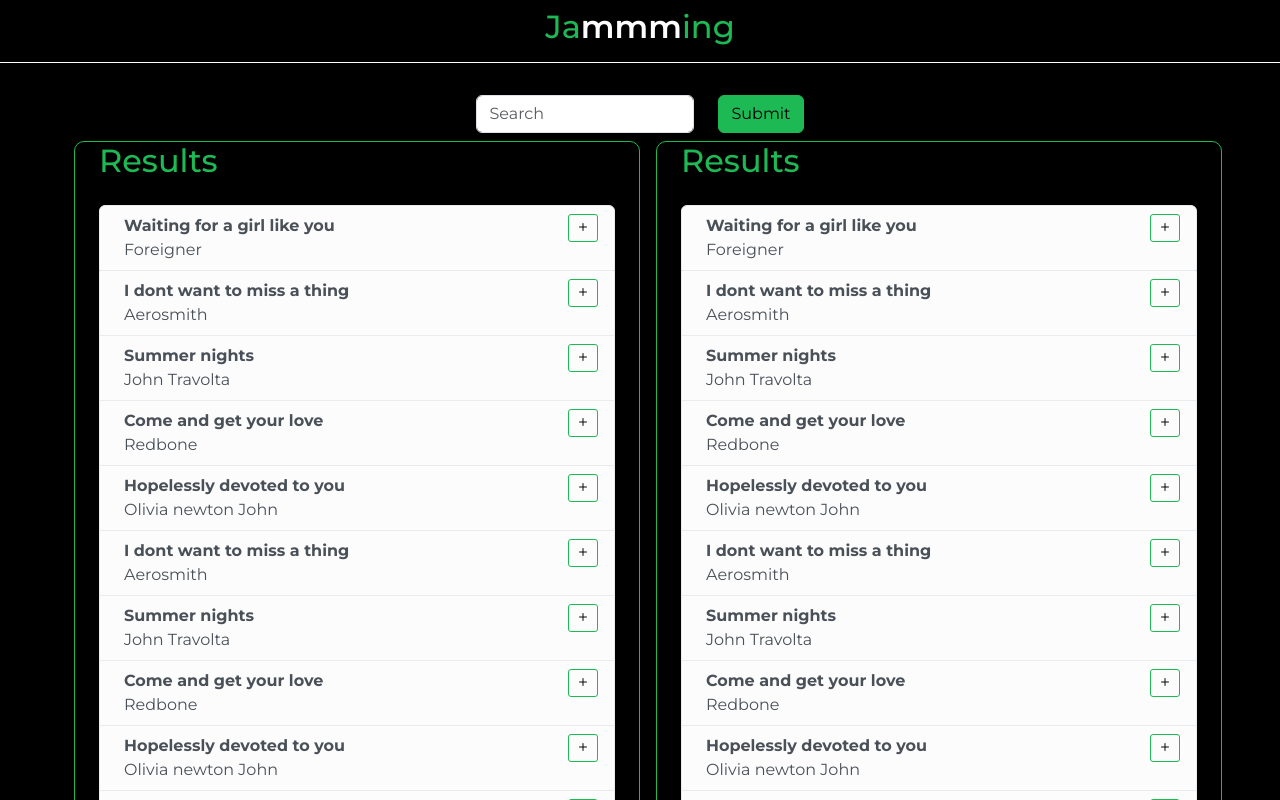
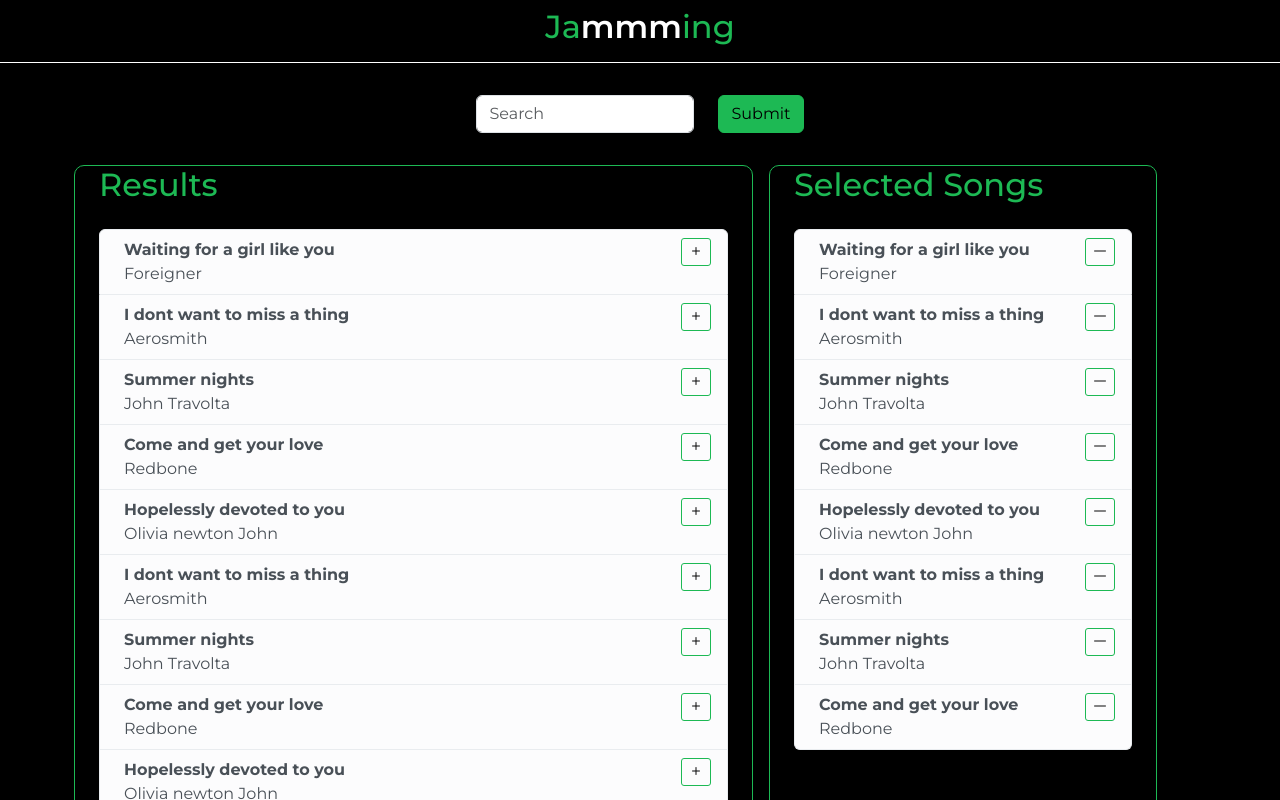
Before and after one commit to Joel-Milla/Jammming, a React (Vite) app: page / in a window 1280 px wide. Shown: the top 800 px of the page. Built offline with nearby package versions, Linux system fonts and the light colour scheme.

Commit message:
Add basic structure of selected songs.

```diff
--- a/src/App.tsx
+++ b/src/App.tsx
@@ -4,8 +4,7 @@ import 'bootstrap-icons/font/bootstrap-icons.css';
 import Title from './Title/Title';
 import SearchBar from './SearchBar/SearchBar';
 import Results from './Results/Results';
-// Own styles
-import './App.css';
+import Songs from './Playlist/Songs'
 
 function App() {
 
@@ -16,7 +15,7 @@ function App() {
         <SearchBar />
         <div className='row gx-5'>
           <Results />
-          <Results />
+          <Songs />
         </div>
       </div>
     </>
--- a/src/Playlist/SongCard.module.css
+++ b/src/Playlist/SongCard.module.css
@@ -0,0 +1,19 @@
+.listItem {
+    justify-content: space-between;
+    align-items: start;
+
+}
+
+.icon {
+    border-radius: 3px;
+    background: transparent;
+    border: 1px solid rgb(29, 185, 84);
+    color: rgb(0, 0, 0);
+}
+
+.icon:hover {
+    border-radius: 3px;
+    background: rgb(29, 185, 84);
+    border: 1px solid rgb(0, 0, 0);
+    color: rgb(255, 255, 255);
+}
--- a/src/Playlist/SongCard.tsx
+++ b/src/Playlist/SongCard.tsx
@@ -0,0 +1,32 @@
+// External libraries
+import ListGroup from 'react-bootstrap/ListGroup';
+// Own styles
+import styles from "./SongCard.module.css"
+
+interface CartProps {
+    name: String,
+    artist: String
+}
+
+function Card({ name, artist }: CartProps) {
+    return (
+        <>
+            <ListGroup.Item
+                as="li"
+                className={`d-flex  ${styles.listItem}`}
+                action variant='light'>
+                <div className="ms-2 me-auto">
+                    <div className="fw-bold">{name}</div>
+                    {artist}
+                </div>
+                <button
+                    aria-label="SelectSong"
+                    className={styles.icon}>
+                    <i className="bi bi-dash-lg"></i>
+                </button>
+            </ListGroup.Item>
+        </>
+    )
+}
+
+export default Card;
--- /dev/null
+++ b/src/Playlist/Songs.module.css
@@ -0,0 +1,7 @@
+.container_results {
+    border-radius: 10px;
+    border: 1px solid rgb(29, 185, 84);
+    color: rgb(29, 185, 84);
+    margin-left: 1rem;
+    margin-bottom: 3rem;
+}
--- a/src/Playlist/Songs.tsx
+++ b/src/Playlist/Songs.tsx
@@ -0,0 +1,19 @@
+// External libraries
+import ListGroup from 'react-bootstrap/ListGroup';
+// Components
+import songs from './mockDataPlst';
+import styles from "./Songs.module.css";
+import Card from "./SongCard";
+
+function Results() {
+    return (
+        <div className={`col col-md-4 ${styles.container_results}`}>
+            <h2 className='mb-4'>Selected Songs</h2>
+            <ListGroup className='mb-4'>
+                {songs.map((song) => <Card name={song.name} artist={song.artist} />)}
+            </ListGroup>
+        </div>
+    )
+}
+
+export default Results;
--- a/src/Results/Results.tsx
+++ b/src/Results/Results.tsx
@@ -7,7 +7,7 @@ import Card from "./Card";
 
 function Results() {
     return (
-        <div className={`col ${styles.container_results}`}>
+        <div className={`col col-md-7 ${styles.container_results}`}>
             <h2 className='mb-4'>Results</h2>
             <ListGroup className='mb-4'>
                 {songs.map((song) => <Card name={song.name} artist={song.artist} />)}
--- a/src/SearchBar/SearchBar.tsx
+++ b/src/SearchBar/SearchBar.tsx
@@ -9,7 +9,7 @@ import styles from './SearchBar.module.css'
 function SearchBar() {
     return (
         <>
-            <Form>
+            <Form className='mb-4'>
                 <Row className={styles.row_search}>
                 <Col xs="auto">
                     <Form.Control
```
Also changed, not shown: src/Playlist/Songs.css (deleted).
